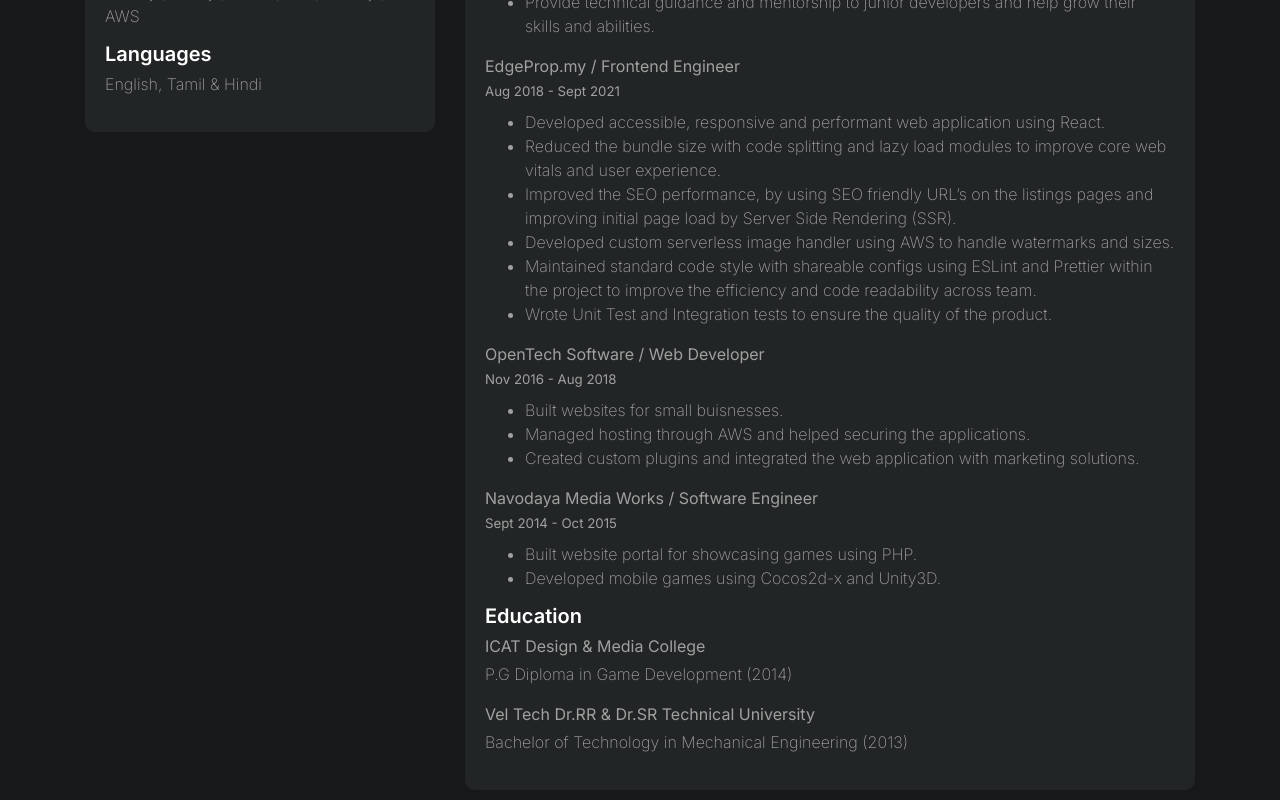
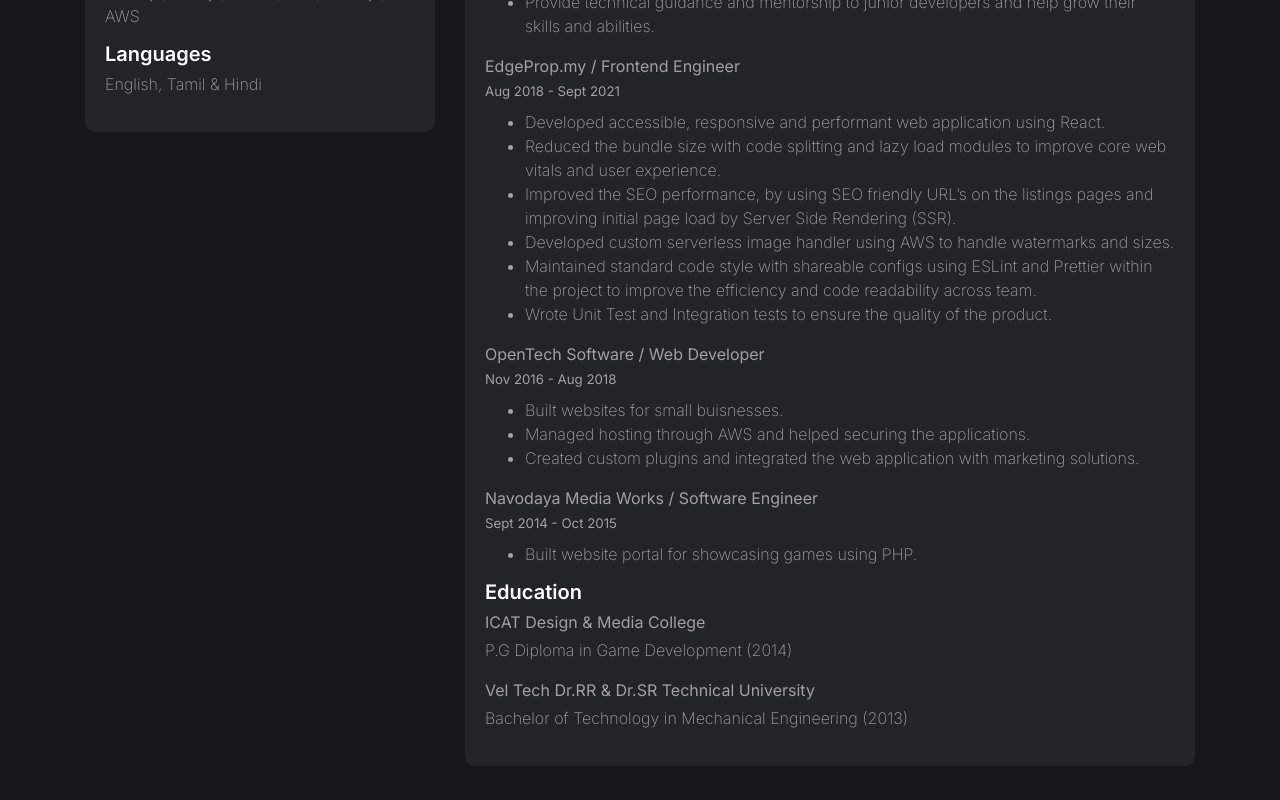
Before and after one commit to eltonjothi/frontpage, a Next.js app: page /about in a window 1280 px wide. Shown: the part 380-1180 px from the top of the page. After the commit the page ends 1156 px from the top, so only its background shows below. Built offline with nearby package versions, Linux system fonts and the light colour scheme.

Commit message:
update cv

```diff
--- a/components/resume/Main.jsx
+++ b/components/resume/Main.jsx
@@ -147,7 +147,6 @@ function Main() {
                 <h5 className="ft-400 grey-30">Sept 2014 - Oct 2015</h5>
                 <ul className="ft-200 grey-30">
                   <li>Built website portal for showcasing games using PHP.</li>
-                  <li>Developed mobile games using Cocos2d-x and Unity3D.</li>
                 </ul>
               </div>
               <div className="col-12">
```
